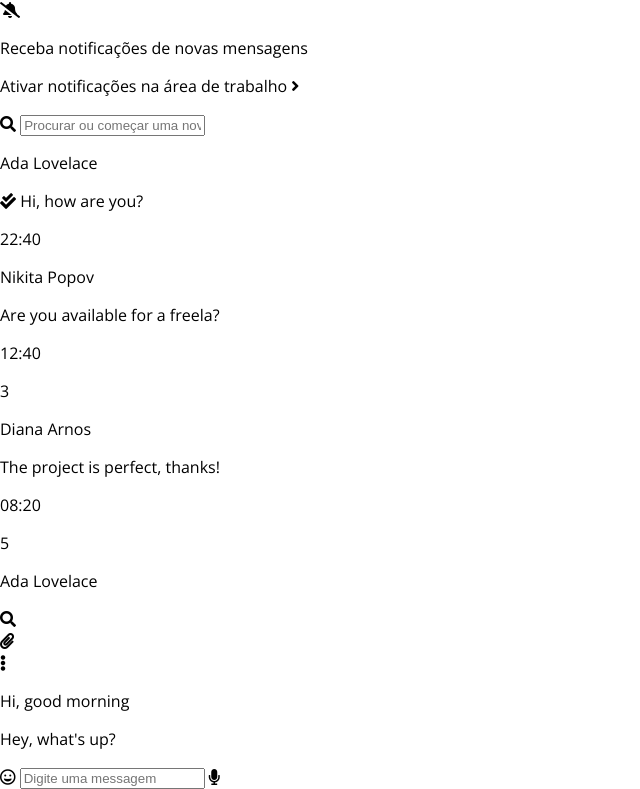
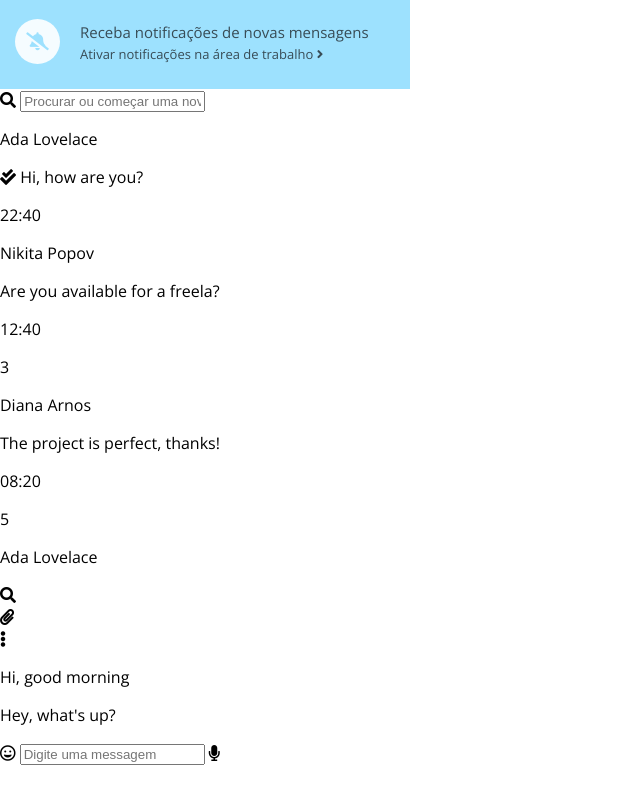
Before and after one commit to f-nely/whatsapp-web-clone, a plain HTML site: page index.html in a window 1280 px wide. Shown: the part 61-850 px from the top of the page, without its empty margins (0-640 px from the left). After the commit the page ends 826 px from the top, so only its background shows below. Drawn offline with nearby package versions, Linux system fonts and the light colour scheme.

Commit message:
Estilizando notification container

```diff
--- a/css/styles.css
+++ b/css/styles.css
@@ -51,3 +51,42 @@ ul {
     margin-right: 15px;
     cursor: pointer;
 }
+
+/* notification container */
+.notification-container {
+    width: 100%;
+    height: 90px;
+    padding-top: 23px;
+    padding-left: 80px;
+    background-color: #9DE1FE;
+    color: #384C56;
+    position: relative;
+    box-sizing: border-box;
+}
+
+.fas.fa-bell-slash {
+    width: 45px;
+    height: 45px;
+    text-align: center;
+    line-height: 45px;
+    border-radius: 50%;
+    font-size: 18px;
+    color: #9DE1FE;
+    background-color: #F5FCFF;
+    position: absolute;
+    top: 20px;
+    left: 15px;
+}
+
+.notification-container p {
+    margin: 0;
+}
+
+.notification-container .receive-notification {
+    font-size: 15px;
+    margin-bottom: 3px;
+}
+
+.activate-notification {
+    font-size: 13px;
+}
```
